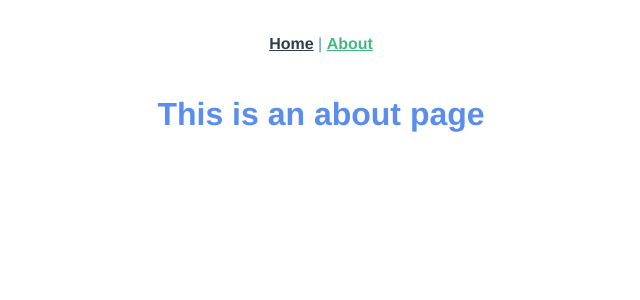
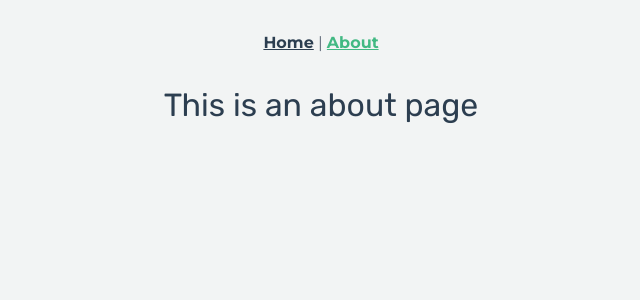
Before and after one commit to peterkitonga/vuetwstarter, a Vue app: page /about in a window 1280 px wide. Shown: the top 300 px of the page, without its empty margins (319-959 px from the left). Built offline with nearby package versions, Linux system fonts and the light colour scheme.

Commit message:
Add basic styling for typography

```diff
--- a/src/assets/scss/base/_typography.scss
+++ b/src/assets/scss/base/_typography.scss
@@ -1,13 +1,24 @@
+@import url("https://fonts.googleapis.com/css2?family=Montserrat:wght@400;700&family=Rubik:ital,wght@0,400;0,700;1,400;1,700&display=swap");
+
 body {
-  font-family: Avenir, Helvetica, Arial, sans-serif;
+  font-family: $font-primary;
   -webkit-font-smoothing: antialiased;
   -moz-osx-font-smoothing: grayscale;
-  color: $color-text-primary;
+  background-color: $color-default;
+  color: $color-text-default;
   font-weight: 400;
-  line-height: 1.7;
+  line-height: 1.6;
 }
 
 #app {
   text-align: center;
-  font-size: 1.6rem;
+  font-size: $font-default-size;
 }
+
+h1, h2, h3, h4, h5, h6 {
+  font-family: $font-display;
+  color: $color-text-dark;
+  margin-bottom: 0.5rem;
+  font-weight: 400;
+  line-height: 1.2;
+}
```
